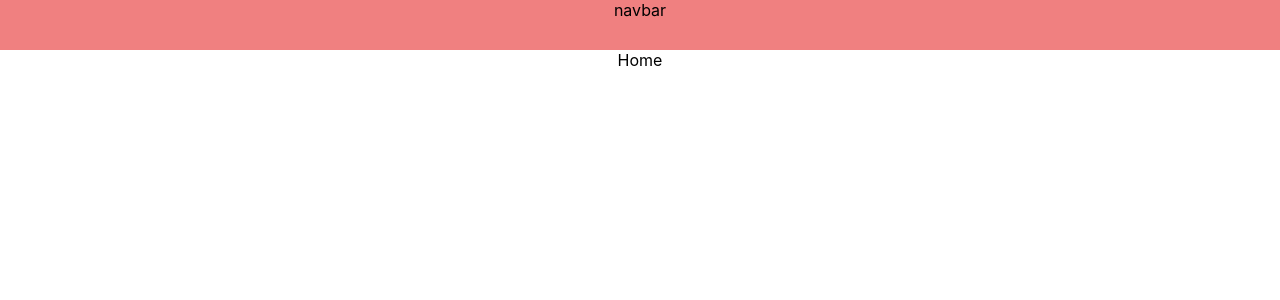
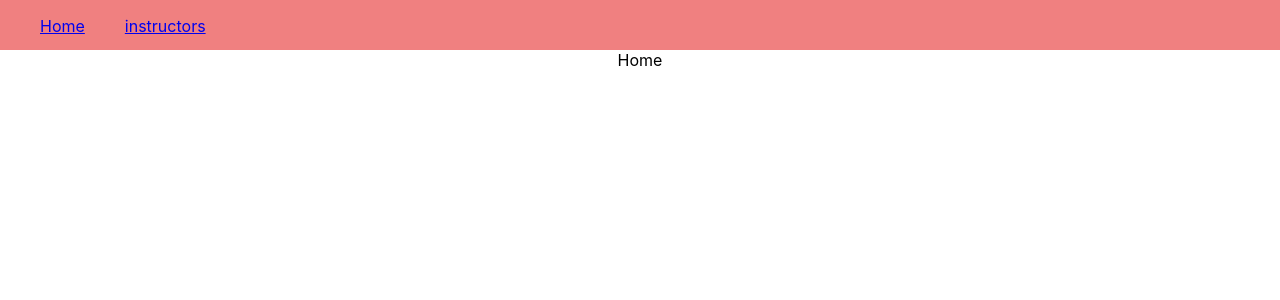
Before and after one commit to michalczaplinski/syb-runclub, a React (Create React App) app: page / in a window 1280 px wide. Shown: the top 300 px of the page. Built offline with nearby package versions, Linux system fonts and the light colour scheme.

Commit message:
add some basic data for instructors and update the css slightly

```diff
--- a/src/App.js
+++ b/src/App.js
@@ -14,14 +14,16 @@ class App extends Component {
   render() {
     return (
       <div className="App">
+        <Router>
+          <>
             <NavBar />
-        <Router>
             <Layout>
               <Route path="/" exact component={Home} />
               <Route path="/trainers" component={Trainers} />
               <Route path="/about" component={About} />
               <Route path="/instructors" component={Instructors} />
             </Layout>
+          </>
         </Router>
       </div>
     );
--- a/src/components/NavBar/NavBar.css
+++ b/src/components/NavBar/NavBar.css
@@ -6,3 +6,8 @@
   top: 0;
   z-index: 10;
 }
+
+.navbar-menu {
+  display: flex;
+  list-style-type: none;
+}
--- a/src/components/NavBar/NavBar.js
+++ b/src/components/NavBar/NavBar.js
@@ -1,8 +1,21 @@
 import React from "react";
+import { Link } from "react-router-dom";
+
 import "./NavBar.css";
 
 const NavBar = () => {
-  return <div className="navbar"> navbar </div>;
+  return (
+    <div className="navbar">
+      <li className="navbar-menu">
+        <ul className="navbar-link">
+          <Link to="/home"> Home </Link>
+        </ul>
+        <ul className="navbar-link">
+          <Link to="/instructors"> instructors </Link>
+        </ul>
+      </li>
+    </div>
+  );
 };
 
 export default NavBar;
```
Also changed, not shown: public/data.json (+35 -5 lines). Lines whose indentation alone changed are shown as unchanged.
